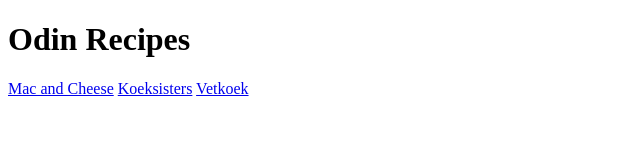
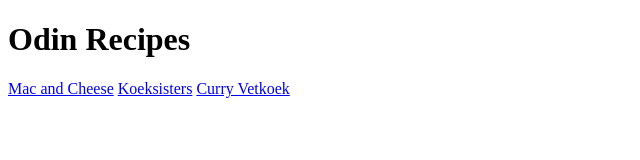
Before and after one commit to pluvio-is-a-planet/odin-recipes, a plain HTML site: page index.html in a window 1280 px wide. Shown: the full height of the page, 0-640 px from the left. Drawn offline with Linux system fonts and the light colour scheme.

Commit message:
Update reference

```diff
--- a/index.html
+++ b/index.html
@@ -15,7 +15,7 @@
 
         <a href="recipes/mac-and-cheese.html">Mac and Cheese</a>
         <a href="recipes/koeksisters.html">Koeksisters</a>
-        <a href="recipes/vetkoek.html">Vetkoek</a>
+        <a href="recipes/curry-vetkoek.html">Curry Vetkoek</a>
     </body>
 
 </html>
```
